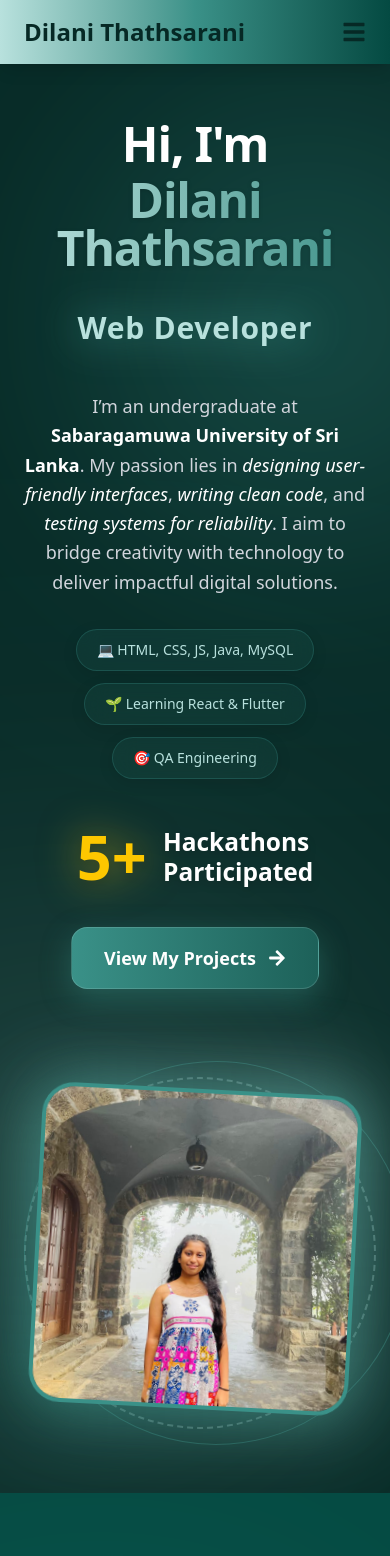
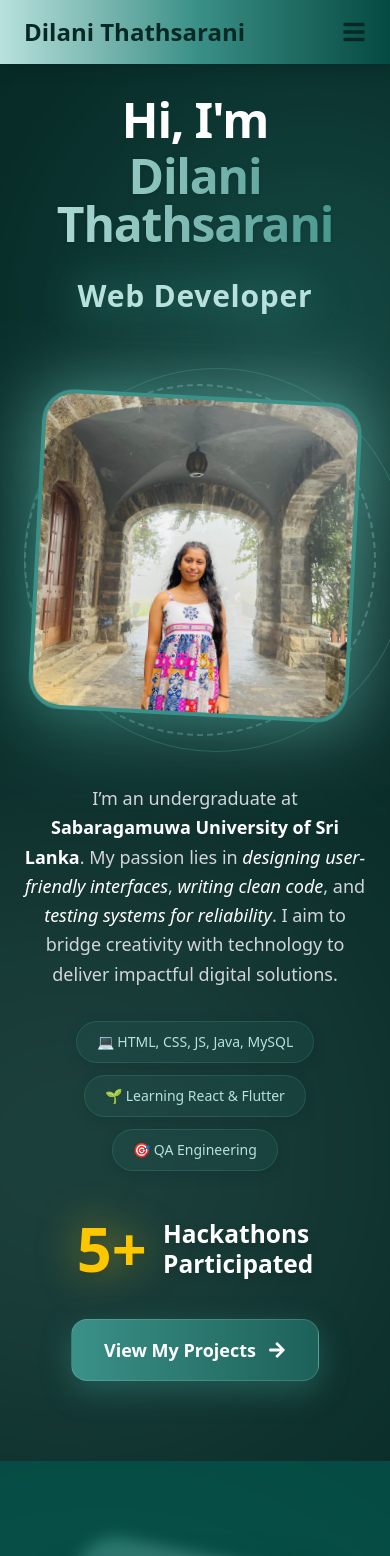
Before and after one commit to dilanithathsarani/Portfolio, a React (Vite) app: page / in a window 390 px wide. Shown: the top 1556 px of the page. Built offline with nearby package versions, Linux system fonts and the light colour scheme; no server answers.

Commit message:
mobile screen responsivenes change

```diff
--- a/src/component/home.jsx
+++ b/src/component/home.jsx
@@ -31,25 +31,23 @@ export default function Home() {
         transition={{ duration: 18, repeat: Infinity, ease: "easeInOut", delay: 1 }}
       />
 
-      <div className="max-w-7xl mx-auto grid lg:grid-cols-2 gap-16 items-center relative z-10 w-full pt-10">
+      <div className="max-w-7xl mx-auto flex flex-col lg:grid lg:grid-cols-2 gap-8 lg:gap-10 items-center relative z-10 w-full pt-4 lg:pt-10">
 
-        {/* Text Content */}
+        {/* 1. Name Title & Roles */}
         <motion.div
-          className="text-center lg:text-left flex flex-col justify-center"
+          className="order-1 lg:col-start-1 lg:row-start-1 text-center lg:text-left w-full z-20"
           initial={{ opacity: 0, x: -50 }}
           animate={{ opacity: 1, x: 0 }}
           transition={{ duration: 0.8 }}
         >
-          <div className="inline-block mb-4">
-            <h1 className="text-5xl md:text-6xl lg:text-7xl font-bold tracking-tight">
-              Hi, I'm <br className="hidden lg:block"/>
-              <span className="text-transparent bg-clip-text bg-gradient-to-r from-[#B8E1DD] to-[#3A9188] drop-shadow-sm mt-2 inline-block">
-                Dilani Thathsarani
-              </span>
-            </h1>
-          </div>
+          <h1 className="text-5xl md:text-6xl lg:text-7xl font-bold tracking-tight mb-2 lg:mb-4">
+            Hi, I'm <br className="hidden lg:block"/>
+            <span className="text-transparent bg-clip-text bg-gradient-to-r from-[#B8E1DD] to-[#3A9188] drop-shadow-sm mt-2 inline-block">
+              Dilani Thathsarani
+            </span>
+          </h1>
 
-          <h2 className="text-3xl md:text-4xl lg:text-5xl mb-6 font-medium tracking-wide min-h-[80px] lg:min-h-[100px] flex items-center justify-center lg:justify-start">
+          <h2 className="text-3xl md:text-4xl lg:text-5xl mb-2 lg:mb-6 font-medium tracking-wide min-h-[80px] lg:min-h-[100px] flex items-center justify-center lg:justify-start">
             <span className="text-[#B8E1DD] font-extrabold relative drop-shadow-[0_0_20px_rgba(58,145,136,1)] py-4">
               <AnimatePresence mode="wait">
                 <motion.span
@@ -65,6 +63,15 @@ export default function Home() {
               </AnimatePresence>
             </span>
           </h2>
+        </motion.div>
+
+        {/* 3. Rest of Text Content */}
+        <motion.div
+          className="order-3 lg:col-start-1 lg:row-start-2 text-center lg:text-left flex flex-col justify-center w-full z-20 mt-4 lg:mt-0"
+          initial={{ opacity: 0, x: -50 }}
+          animate={{ opacity: 1, x: 0 }}
+          transition={{ duration: 0.8, delay: 0.2 }}
+        >
 
           <p className="text-lg md:text-xl text-gray-300 mb-8 leading-relaxed max-w-2xl mx-auto lg:mx-0">
             I’m an undergraduate at <span className="font-semibold text-white">Sabaragamuwa University of Sri Lanka</span>.
@@ -113,9 +120,9 @@ export default function Home() {
           </div>
         </motion.div>
 
-        {/* Profile Image Area */}
+        {/* 2. Profile Image Area */}
         <motion.div
-          className="flex justify-center relative mt-10 lg:mt-0"
+          className="order-2 lg:col-start-2 lg:row-start-1 lg:row-span-2 flex justify-center relative mt-6 mb-4 lg:mt-0 lg:mb-0 w-full z-10"
           initial={{ opacity: 0, scale: 0.8 }}
           whileInView={{ opacity: 1, scale: 1 }}
           transition={{ duration: 0.8, type: "spring", bounce: 0.3 }}
```
